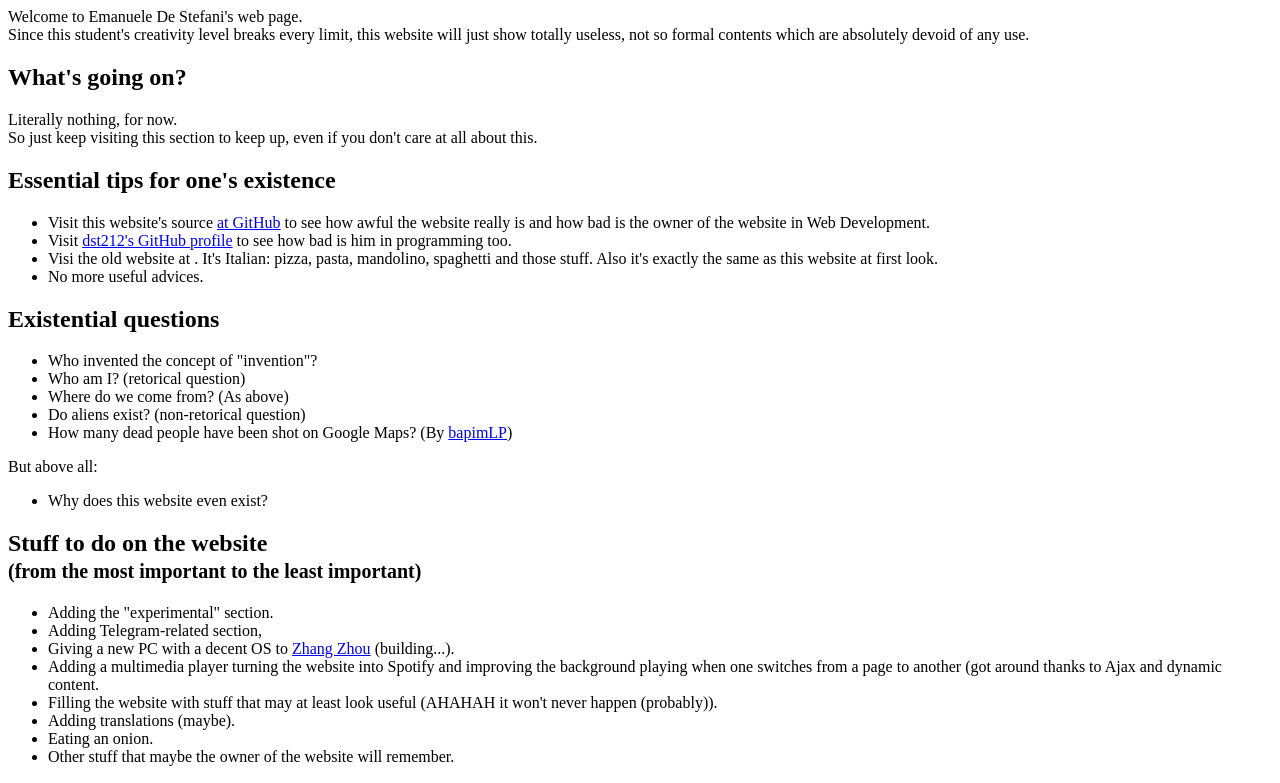
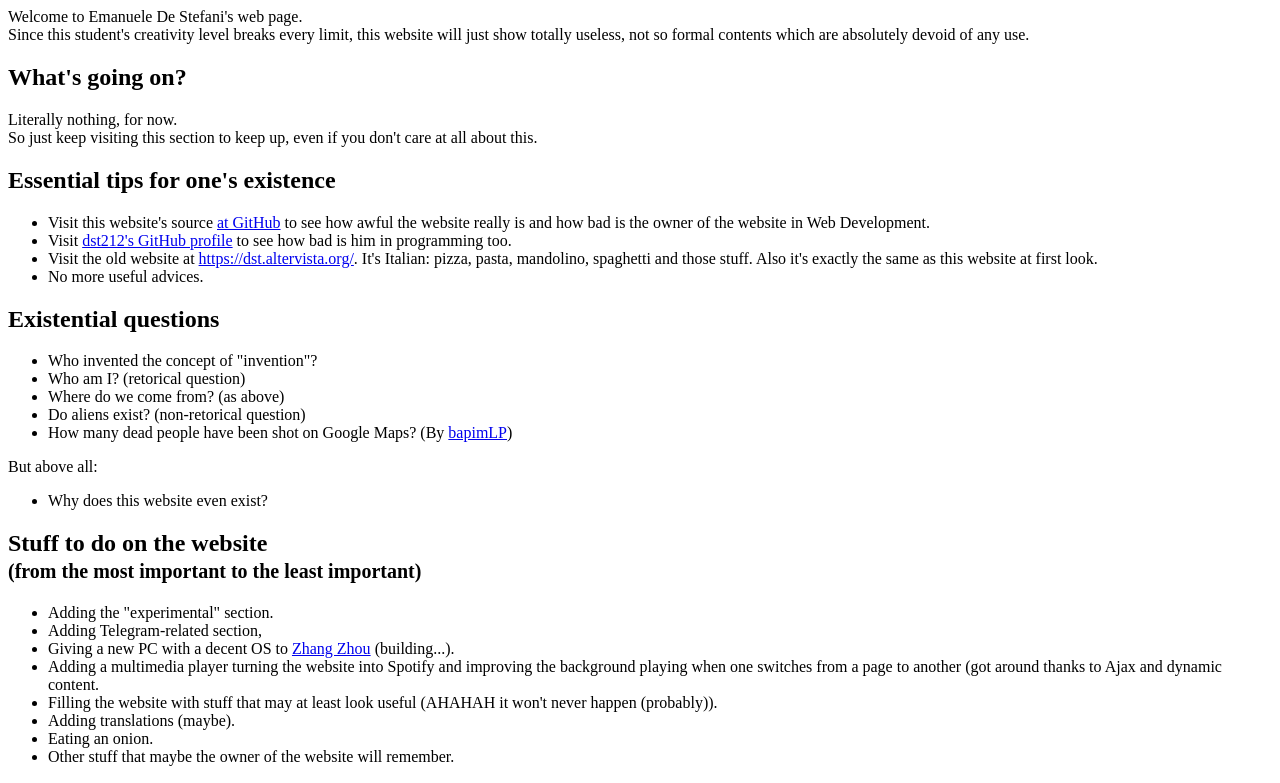
Before and after one commit to dst212/dst212.github.io, a plain HTML site: page pages/home.html in a window 1280 px wide. Shown: the top 783 px of the page. Drawn offline with Linux system fonts and the light colour scheme.

Commit message:
Fixed typos

```diff
--- a/pages/home.html
+++ b/pages/home.html
@@ -24,7 +24,7 @@
 					<ul>
 						<li>Visit this website's source <a href="https://github.com/dst212/dst212.github.io" target="_blank" title="Website's source code at GitHub">at GitHub</a> to see how awful the website really is and how bad is the owner of the website in Web Development.</li>
 						<li>Visit <a href="https://github.com/dst212/" target="_blank" title="dst212's GitHub profile">dst212's GitHub profile</a> to see how bad is him in programming too.</li>
-						<li>Visi the old website at <a href="https://dst.altervista.org/" target="_blank" title="Home - dst212"></a>. It's Italian: pizza, pasta, mandolino, spaghetti and those stuff. Also it's exactly the same as this website at first look.</li>
+						<li>Visit the old website at <a href="https://dst.altervista.org/" target="_blank" title="Home - dst212">https://dst.altervista.org/</a>. It's Italian: pizza, pasta, mandolino, spaghetti and those stuff. Also it's exactly the same as this website at first look.</li>
 						<li>No more useful advices.</li>
 					</ul>
 				</div>
@@ -33,7 +33,7 @@
 					<ul style="margin-bottom: 1em;">
 						<li>Who invented the concept of "invention"?</li>
 						<li>Who am I? (retorical question)</li>
-						<li>Where do we come from? (As above)</li>
+						<li>Where do we come from? (as above)</li>
 						<li>Do aliens exist? (non-retorical question)</li>
 						<li>How many dead people have been shot on Google Maps? (By <a href="https://t.me/DioDelleMele" target="_blank" title="Telegram profile of bapimLP">bapimLP</a>)</li>
 					</ul>
```
